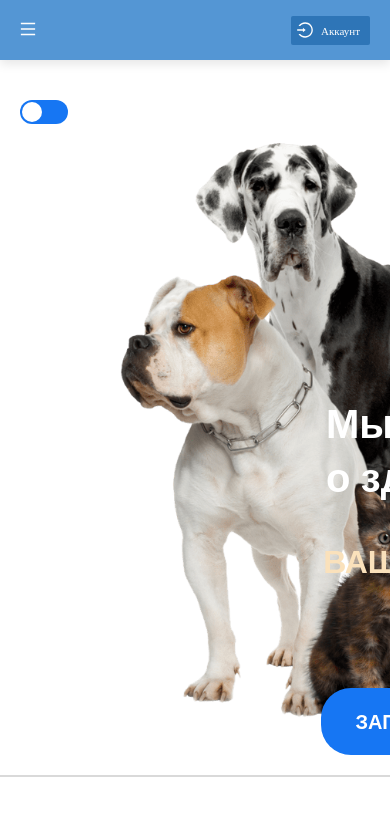
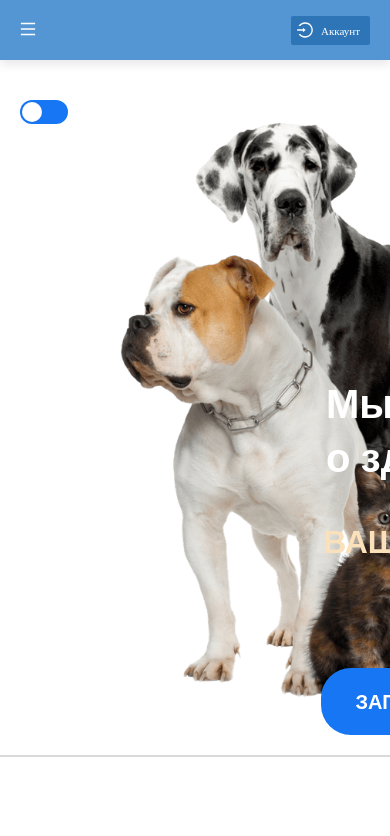
Before and after one commit to dzmiterby/vet-clinic, a React (Vite) app: page / in a window 390 px wide. Shown: the top 836 px of the page. Built offline with nearby package versions, Linux system fonts and the light colour scheme.

Commit message:
commit12

```diff
--- a/src/features/Landing/Appointment/Appointment.module.scss
+++ b/src/features/Landing/Appointment/Appointment.module.scss
@@ -21,7 +21,7 @@
     background-position: center;
     justify-content: flex-end;
     align-items: center;
-    margin: -30px auto 0;
+    margin: -50px auto 0;
     padding: 0 0 20px 0;
   }
 }
```
